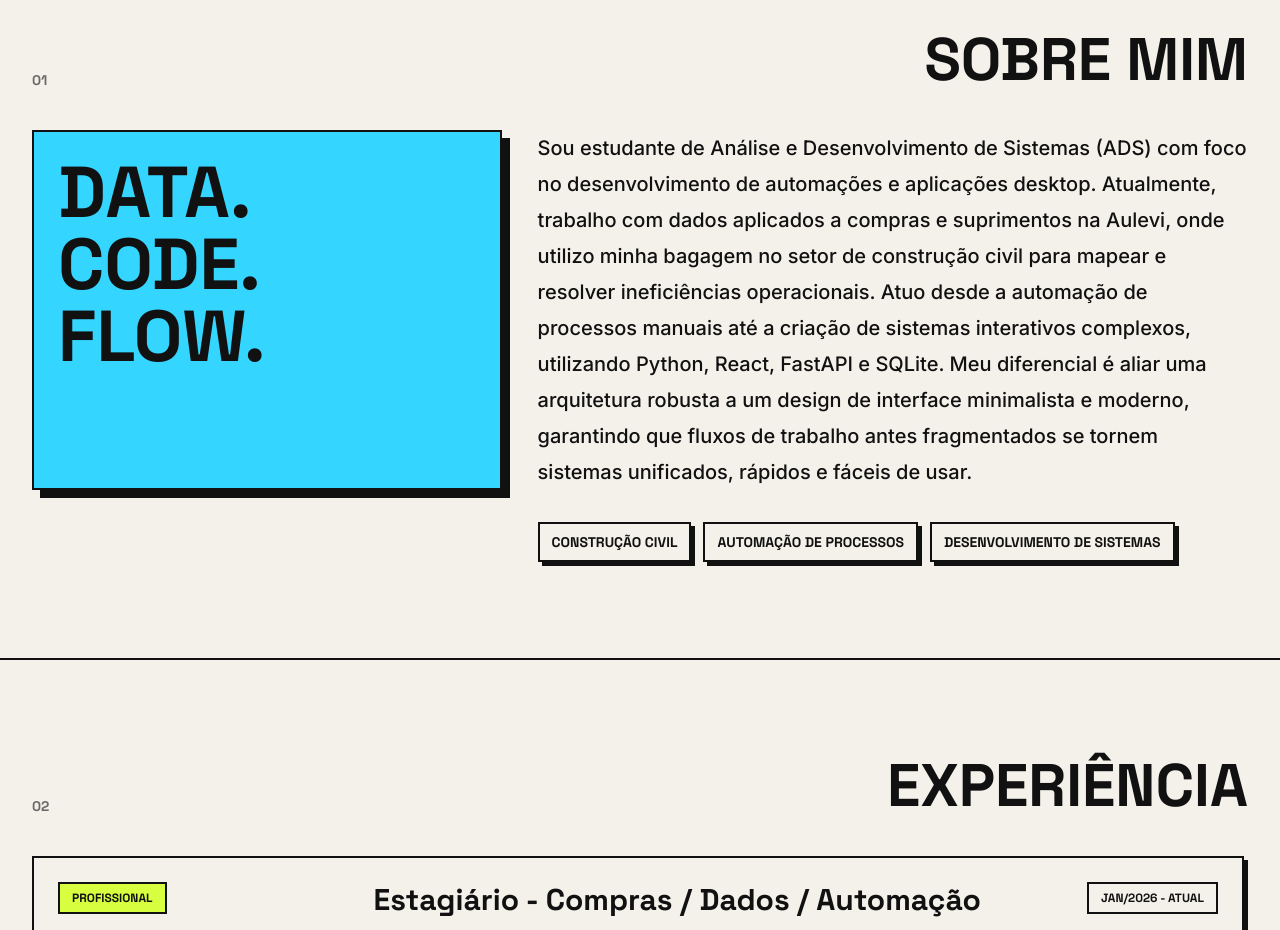
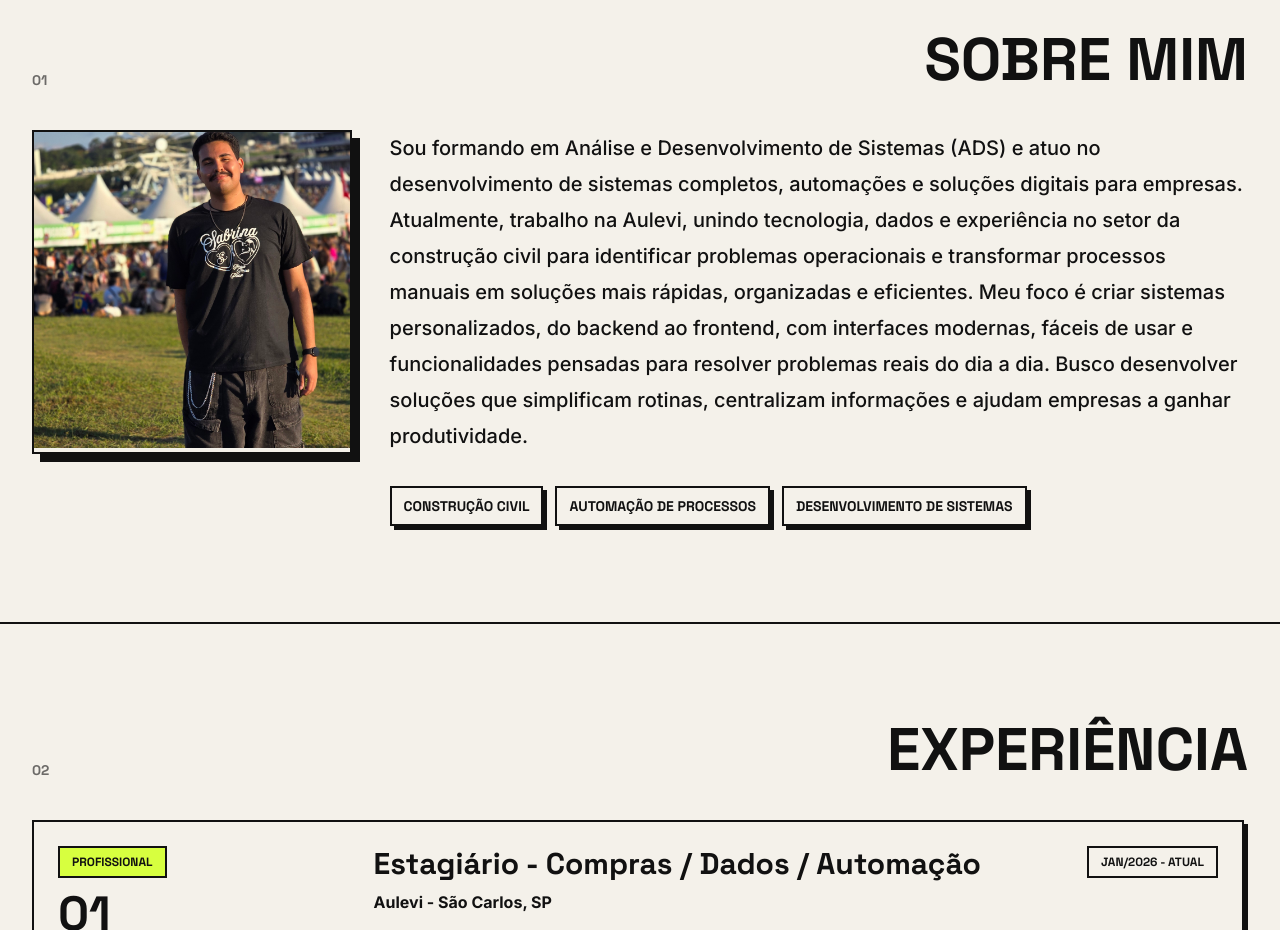
Before and after one commit to pariziigor/Portifolio_Igor, a React (Vite) app: page / in a window 1280 px wide. Shown: the part 880-1810 px from the top of the page. Built offline with nearby package versions, Linux system fonts and the light colour scheme.

Commit message:
Update about section content and profile photo

```diff
--- a/src/App.jsx
+++ b/src/App.jsx
@@ -7,6 +7,7 @@ import { ProjectModal } from "./components/ProjectModal.jsx";
 import { Section } from "./components/Section.jsx";
 import { SkillIcon } from "./components/SkillIcon.jsx";
 import { useI18n } from "./context/I18nContext.jsx";
+import profilePhoto from "./assets/minha-foto.jpeg";
 
 function App() {
   const { language, t } = useI18n();
@@ -40,15 +41,13 @@ function App() {
         <Hero />
 
         <Section id="about" kicker="01" title={t.about.title}>
-          <div className="grid gap-8 lg:grid-cols-[minmax(0,0.8fr)_minmax(0,1.2fr)]">
-            <div className="reveal border-2 border-current bg-cyan p-5 text-ink shadow-brutalSm sm:p-6 sm:shadow-brutal">
-              <p className="font-display text-[clamp(2.5rem,14vw,4.5rem)] font-black uppercase leading-none">
-                Data.
-                <br />
-                Code.
-                <br />
-                Flow.
-              </p>
+          <div className="grid gap-8 lg:grid-cols-[minmax(0,0.55fr)_minmax(0,1.45fr)]">
+            <div className="reveal w-full max-w-72 justify-self-center overflow-hidden border-2 border-current bg-paper shadow-brutalSm dark:bg-ink sm:max-w-80 sm:shadow-brutal lg:justify-self-start">
+              <img
+                src={profilePhoto}
+                alt={language === "pt" ? "Foto de perfil" : "Profile photo"}
+                className="block aspect-square w-full object-cover"
+              />
             </div>
             <p className="reveal max-w-4xl text-base font-medium leading-8 text-ink/78 dark:text-paper/78 sm:text-lg lg:text-xl lg:leading-9">
               {t.about.body}
--- a/src/data/content.js
+++ b/src/data/content.js
@@ -23,7 +23,7 @@ export const dictionary = {
     },
     about: {
       title: "Sobre Mim",
-      body: "Sou estudante de Análise e Desenvolvimento de Sistemas (ADS) com foco no desenvolvimento de automações e aplicações desktop. Atualmente, trabalho com dados aplicados a compras e suprimentos na Aulevi, onde utilizo minha bagagem no setor de construção civil para mapear e resolver ineficiências operacionais. Atuo desde a automação de processos manuais até a criação de sistemas interativos complexos, utilizando Python, React, FastAPI e SQLite. Meu diferencial é aliar uma arquitetura robusta a um design de interface minimalista e moderno, garantindo que fluxos de trabalho antes fragmentados se tornem sistemas unificados, rápidos e fáceis de usar.",
+      body: "Sou formando em Análise e Desenvolvimento de Sistemas (ADS) e atuo no desenvolvimento de sistemas completos, automações e soluções digitais para empresas. Atualmente, trabalho na Aulevi, unindo tecnologia, dados e experiência no setor da construção civil para identificar problemas operacionais e transformar processos manuais em soluções mais rápidas, organizadas e eficientes. Meu foco é criar sistemas personalizados, do backend ao frontend, com interfaces modernas, fáceis de usar e funcionalidades pensadas para resolver problemas reais do dia a dia. Busco desenvolver soluções que simplificam rotinas, centralizam informações e ajudam empresas a ganhar produtividade.",
       pillars: [
         "Construção Civil",
         "Automação de processos",
```
Also changed, not shown: src/assets/minha-foto.jpeg (added).
